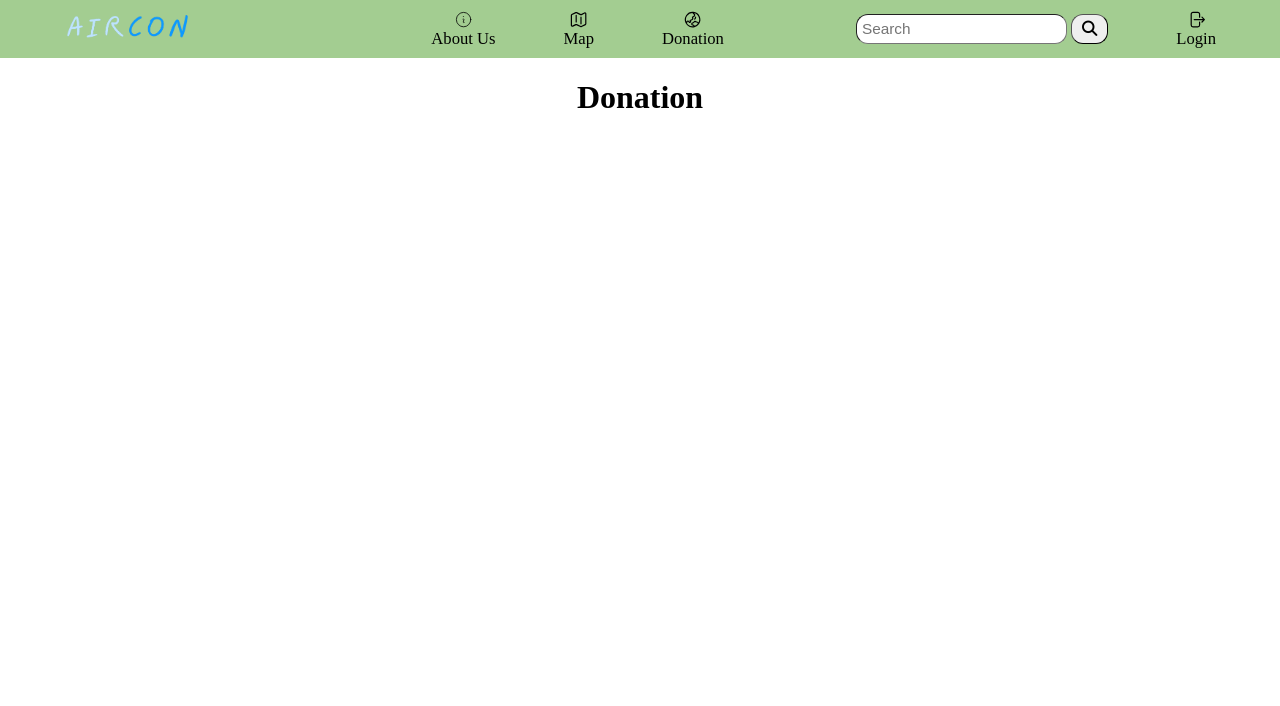
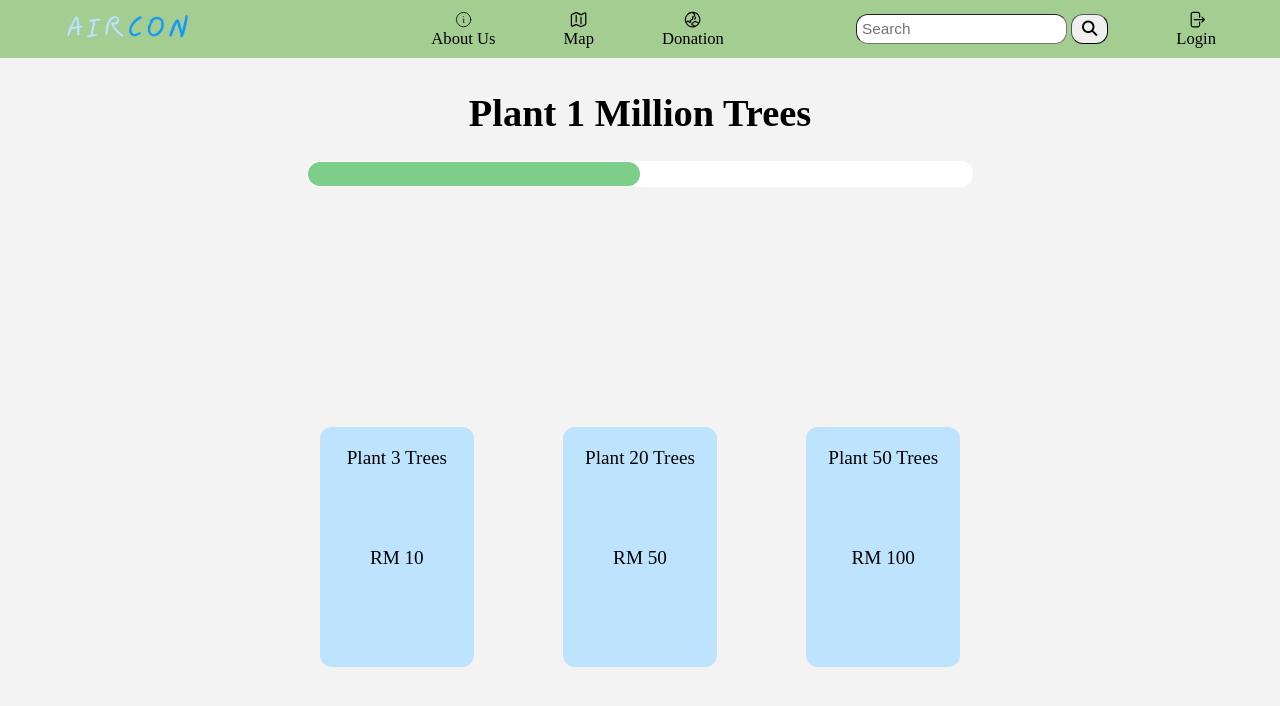
Before and after one commit to KaiC5504/Final-Assignment, a PHP site: page /donation.php in a window 1280 px wide. Shown: the top 706 px of the page. Run offline with PHP 8.4, Linux system fonts and the light colour scheme; some libraries are stand-ins or nearby versions.

Commit message:
Donation Updated

```diff
--- a/HTML/donation.php
+++ b/HTML/donation.php
@@ -7,6 +7,58 @@
     <link rel = "stylesheet" href = "../CSS/style.css">
     <link rel = "icon" href = "../resources/Images/Web_Icon.png">
     <script src="https://kit.fontawesome.com/64d3afc91e.js" crossorigin="anonymous"></script>
+
+    <style>
+        body {
+            background-color: #f3f3f3;
+        }
+        .progress-bar {
+            /* width: 80vw; */
+            background-color: white;
+            margin: 1vh 24vw 1vh 24vw;
+            padding: 1px;
+            border-radius: 12px;
+        }
+
+        .progress-bar div {
+            height: 3vh;
+            width: 50%; /* Change this to represent the actual progress */
+            background-color: #7CCE89;
+            border-radius: 12px;
+        }
+
+        .boxContainer {
+            display: flex;
+            justify-content: space-between;
+            width: 50vw;
+            margin: 30vh auto 0;
+
+        }
+
+        .box {
+            height: 30vh;
+            width: 12vw;
+            border: 1px grey;
+            padding: 2.5vh;
+            box-sizing: border-box;
+            text-align: center;
+            background-color: #BDE3FF;
+            border-radius: 12px;
+            border-width: 1px;
+            display: flex;
+            flex-direction: column;
+            justify-content: flex-start;
+            font-size: 1.5vw;
+        }
+
+        .box .middleText {
+            flex-grow: 1;
+            display: flex;
+            align-items: center;
+            justify-content: center;
+        }
+
+    </style>
 </head>
 
 <header>
@@ -14,6 +66,34 @@
 </header>
 
 <body>
-    <h1 style = "text-align: center;">Donation</h1>
+    <h1 style = "text-align: center; padding-top: 1vh; font-size: 3vw">Plant 1 Million Trees</h1>
+
+    <div class = "progress-bar">
+        <div></div>
+    </div>
+
+    <div class="boxContainer">
+        <div class="box">
+            <span>Plant 3 Trees</span>
+            <div class = "middleText">
+                <span>RM 10</span>
+            </div>
+        </div>
+
+        <div class="box">
+            <span>Plant 20 Trees</span>
+            <div class = "middleText">
+                <span>RM 50</span>
+            </div>
+        </div>
+
+        <div class="box">
+            <span>Plant 50 Trees</span>
+            <div class = "middleText">
+                <span>RM 100</span>
+            </div>
+        </div>
+    </div>
+
 </body>
 </html>
```
Also changed, not shown: HTML/about_us.php (+1 -23 lines).
